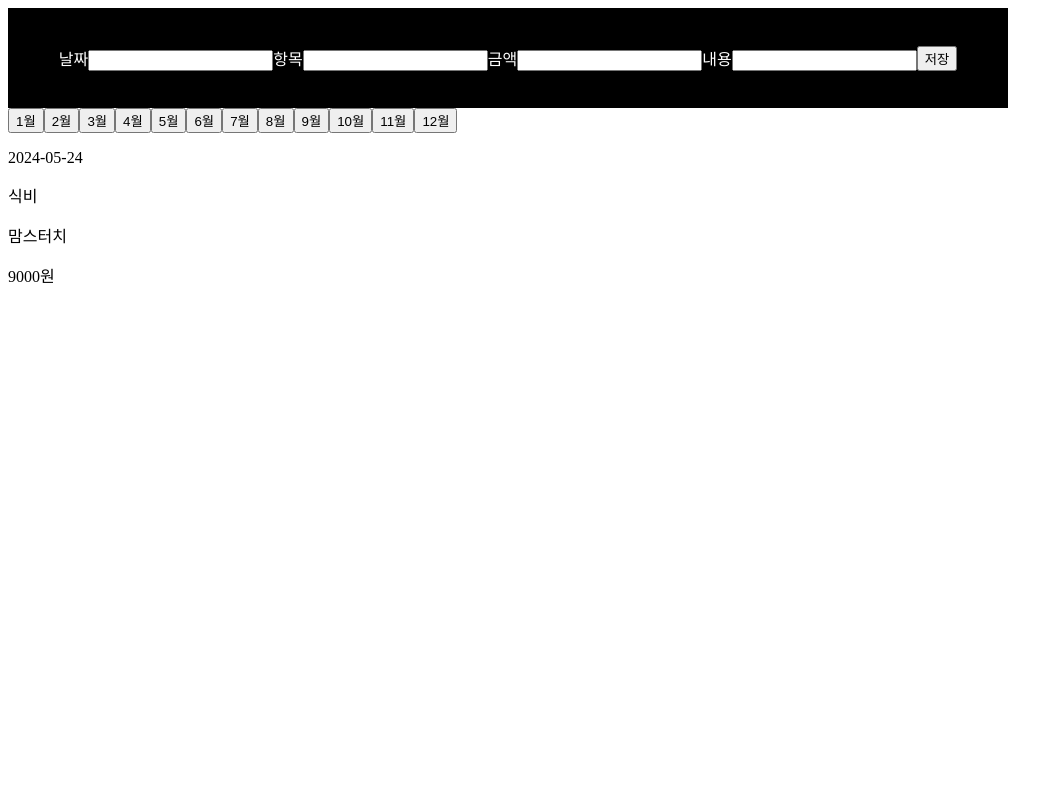
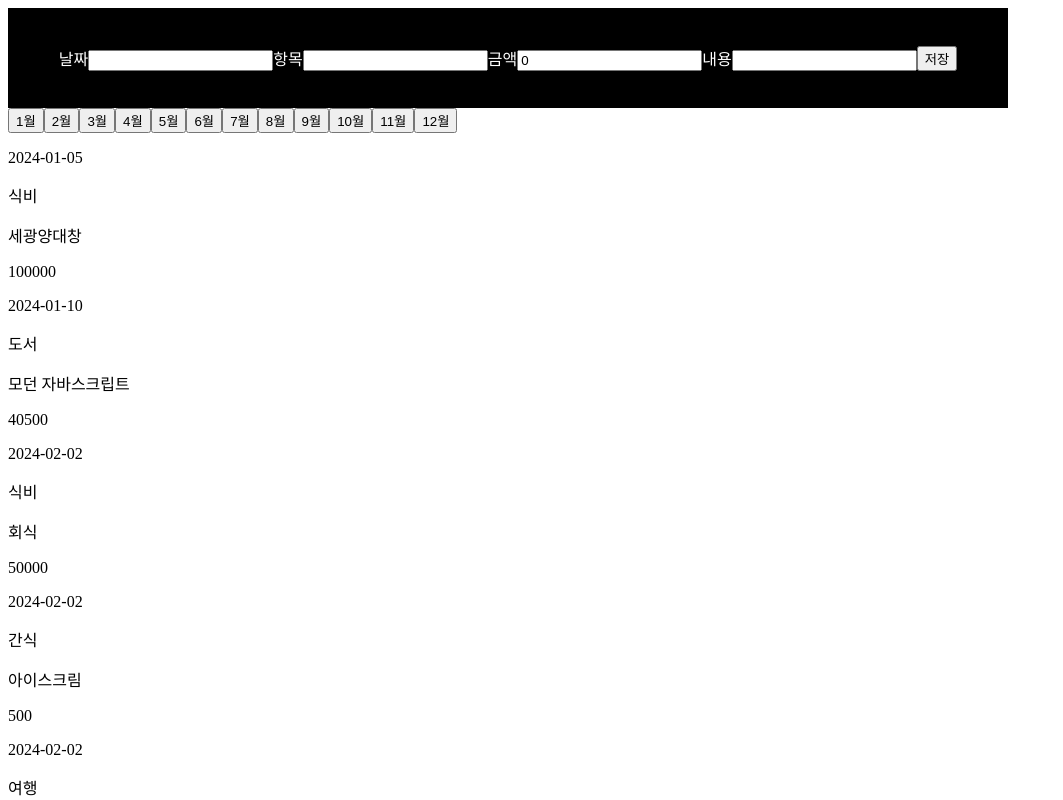
Before and after one commit to ydmaad/React-3-2-assignment, a React (Vite) app: page / in a window 1280 px wide. Shown: the top 800 px of the page, without its empty margins (0-1063 px from the left). Built offline with nearby package versions, Linux system fonts and the light colour scheme.

Commit message:
파람스 하기 전

```diff
--- a/package.json
+++ b/package.json
@@ -18,7 +18,8 @@
     "react-router-dom": "^6.23.1",
     "redux": "^5.0.1",
     "styled": "^1.0.0",
-    "styled-components": "^6.1.11"
+    "styled-components": "^6.1.11",
+    "uuid": "^9.0.1"
   },
   "devDependencies": {
     "@types/react": "^18.2.66",
--- a/src/App.jsx
+++ b/src/App.jsx
@@ -1,50 +1,71 @@
-import React from "react";
-import Month from "./Month";
-import styled from "styled-components";
-import Contents from "./Contents";
+import React, { useState } from "react";
+import { BrowserRouter, Route, Routes } from "react-router-dom";
+import Home from "./page/Home";
+import Detail from "./page/Detail";
+
+const fakeData = [
+  {
+    id: "25600f72-56b4-41a7-a9c2-47358580e2f8",
+    date: "2024-01-05",
+    item: "식비",
+    amount: 100000,
+    description: "세광양대창",
+  },
+  {
+    id: "25600f72-53b4-4187-a9c2-47358580e2f8",
+    date: "2024-01-10",
+    item: "도서",
+    amount: 40500,
+    description: "모던 자바스크립트",
+  },
+  {
+    id: "24310f72-56b4-41a7-a9c2-458580ef1f8",
+    date: "2024-02-02",
+    item: "식비",
+    amount: 50000,
+    description: "회식",
+  },
+  {
+    id: "25600f72-99b4-41z7-e4h6-47312365e2f8",
+    date: "2024-02-02",
+    item: "간식",
+    amount: 500,
+    description: "아이스크림",
+  },
+  {
+    id: "25143e72-16e2-22a7-a9c2-47358580e2f8",
+    date: "2024-02-02",
+    item: "여행",
+    amount: 1055000,
+    description: "일본여행",
+  },
+  {
+    id: "25600f72-97p2-14a7-a9c2-47363950e2t8",
+    date: "2024-02-02",
+    item: "미용",
+    amount: 155000,
+    description: "미용실",
+  },
+  {
+    id: "24312f70-97q2-14a7-a9c2-47132950e2t8",
+    date: "2024-02-02",
+    item: "도서",
+    amount: 75000,
+    description:
+      "자율주행차량 운전주행모드 자동 전환용 인식률 90% 이상의 다중 센서 기반 운전자 상태 인식 및 상황 인식 원천 기술 개발",
+  },
+];
 
 const App = () => {
-  const data = "Hello I'm App";
-
-  const HeaderStyle = styled.div`
-    background-color: black;
-    color: white;
-
-    display: flex;
-    flex-direction: row;
-    align-items: center;
-    justify-content: center;
-
-    width: 1000px;
-    height: 100px;
-  `;
+  const [list, setList] = useState(fakeData);
 
   return (
-    <>
-      <div>
-        <HeaderStyle>
-          <div>
-            날짜
-            <input type="number" />
-          </div>
-          <div>
-            항목
-            <input type="text" />
-          </div>
-          <div>
-            금액
-            <input type="number" />
-          </div>
-          <div>
-            내용
-            <input type="text" />
-          </div>
-          <button>저장</button>
-        </HeaderStyle>
-      </div>
-      <Month />
-      <Contents />
-    </>
+    <BrowserRouter>
+      <Routes>
+        <Route path="/" element={<Home list={list} setList={setList} />} />
+        <Route path="/detail/:id" element={<Detail />} />
+      </Routes>
+    </BrowserRouter>
   );
 };
 
--- a/src/Contents.jsx
+++ /dev/null
@@ -1,16 +0,0 @@
-import React from "react";
-
-const Contents = () => {
-  return (
-    <>
-      <div>
-        <p>2024-05-24</p>
-        <p>식비</p>
-        <p>맘스터치</p>
-        <p>9000원</p>
-      </div>
-    </>
-  );
-};
-
-export default Contents;
--- a/src/Month.jsx
+++ /dev/null
@@ -1,22 +0,0 @@
-import React from "react";
-
-const Month = () => {
-  return (
-    <>
-      <button>1월</button>
-      <button>2월</button>
-      <button>3월</button>
-      <button>4월</button>
-      <button>5월</button>
-      <button>6월</button>
-      <button>7월</button>
-      <button>8월</button>
-      <button>9월</button>
-      <button>10월</button>
-      <button>11월</button>
-      <button>12월</button>
-    </>
-  );
-};
-
-export default Month;
--- /dev/null
+++ b/src/page/Detail.jsx
@@ -0,0 +1,19 @@
+import React from "react";
+import { useNavigate } from "react-router-dom";
+
+const Detail = () => {
+  const navigate = useNavigate();
+  return (
+    <>
+      <div>디테일 페이지 입니다.</div>
+      <button
+        onClick={() => {
+          navigate("/");
+        }}>
+        Home으로 가자
+      </button>
+    </>
+  );
+};
+
+export default Detail;
--- /dev/null
+++ b/src/page/Home.jsx
@@ -0,0 +1,117 @@
+import React from "react";
+import styled from "styled-components";
+import { useNavigate } from "react-router-dom";
+import { useState } from "react";
+import { v4 as uuidv4 } from "uuid";
+
+const HeaderStyle = styled.div`
+  background-color: black;
+  color: white;
+
+  display: flex;
+  flex-direction: row;
+  align-items: center;
+  justify-content: center;
+
+  width: 1000px;
+  height: 100px;
+`;
+
+const Home = ({ list, setList }) => {
+  const [seletedMonth, setSelectedMonth] = useState("");
+  const [date, setDate] = useState("");
+  const [item, setItem] = useState("");
+  const [price, setPrice] = useState(0);
+  const [contents, setContents] = useState("");
+
+  const saveBtn = () => {
+    const newList = {
+      id: uuidv4(),
+      date: date,
+      item: item,
+      amount: price,
+      description: contents,
+    };
+    setList([...list, newList]);
+  };
+
+  const month = [
+    "1월",
+    "2월",
+    "3월",
+    "4월",
+    "5월",
+    "6월",
+    "7월",
+    "8월",
+    "9월",
+    "10월",
+    "11월",
+    "12월",
+  ];
+
+  const navigate = useNavigate();
+
+  return (
+    <>
+      <div>
+        <HeaderStyle>
+          <div>
+            날짜
+            <input
+              type="number"
+              value={date}
+              onChange={e => setDate(e.target.value)}
+            />
+          </div>
+          <div>
+            항목
+            <input
+              type="text"
+              value={item}
+              onChange={e => setItem(e.target.value)}
+            />
+          </div>
+          <div>
+            금액
+            <input
+              type="number"
+              value={price}
+              onChange={e => setPrice(e.target.value)}
+            />
+          </div>
+          <div>
+            내용
+            <input
+              type="text"
+              value={contents}
+              onChange={e => setContents(e.target.value)}
+            />
+          </div>
+          <button onClick={saveBtn}>저장</button>
+        </HeaderStyle>
+      </div>
+      <div seletedMonth={seletedMonth} setSelectedMonth={setSelectedMonth}>
+        {month.map((month, index) => {
+          return <button key={index}>{month}</button>;
+        })}
+      </div>
+      <div>
+        {list.map(data => (
+          <div
+            key={data.id}
+            onClick={() => {
+              navigate(`/detail/${data.id}`);
+            }}>
+            <p>{data.date}</p>
+            <p>{data.item}</p>
+            <p>{data.description}</p>
+            <p>{data.amount}</p>
+          </div>
+        ))}
+      </div>
+    </>
+  );
+};
+
+export default Home;
```
Also changed, not shown: src/Detail.jsx (deleted, +0 -7 lines), 1 other file (tests, documents, lock files or other folders).
